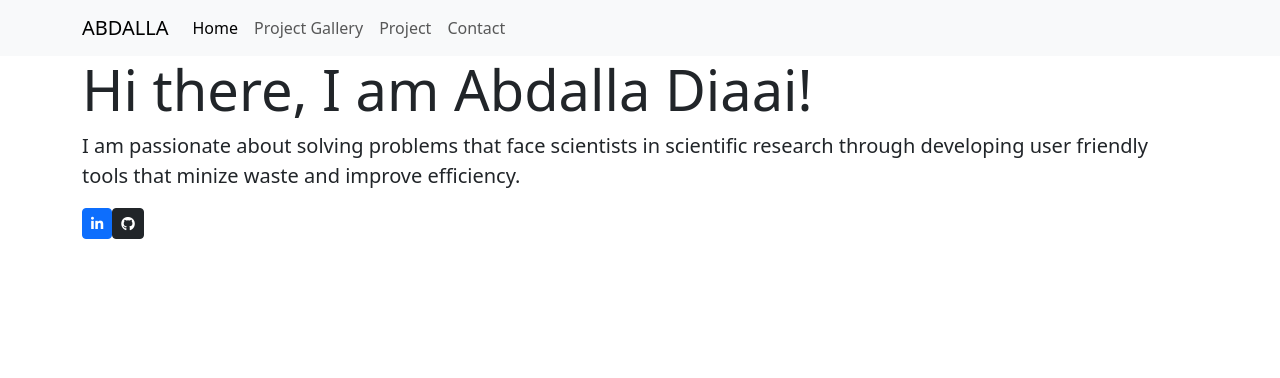
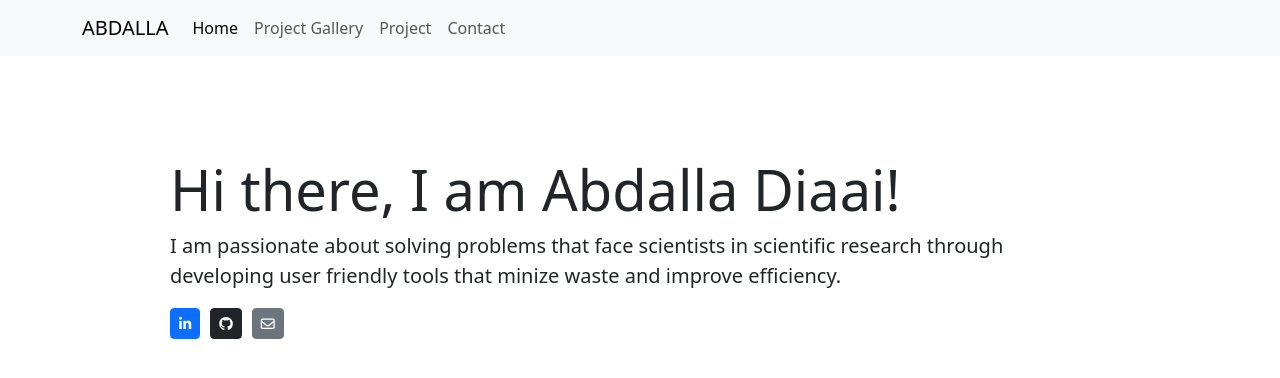
Before and after one commit to abdalla-diaai/my-portfolio, a React (Vite) app in the folder portfolio/: page / in a window 1280 px wide. Shown: the top 378 px of the page. Built offline with nearby package versions, Linux system fonts and the light colour scheme.

Commit message:
added some styles to home and contact components. Added awesome icons to email, github and linkedin.

```diff
--- a/portfolio/src/components/pages/Contact.jsx
+++ b/portfolio/src/components/pages/Contact.jsx
@@ -1,6 +1,6 @@
 import React, { useState } from "react";
 import Container from "react-bootstrap/Container";
-
+import "./styles.css";
 export default function Contact() {
   // Setting initial state to an object
   const [formData, setFormData] = useState({
@@ -34,7 +34,12 @@ export default function Contact() {
 
   // Notice how each input has a `value`, `name`, and `onChange` prop
   return (
-    <Container>
+    <Container id="contact-us">
+      <h1 className="display-4">Contact Us</h1>
+      <p className="lead">
+        Let’s get this conversation started. Tell us a bit about yourself, and
+        we’ll get in touch as soon as we can.
+      </p>
       <form className="form">
         <input
           className="form-control"
@@ -68,6 +73,11 @@ export default function Contact() {
           Send
         </button>
       </form>
+      <p className="lead">
+        By submitting my personal data, I consent to Zendesk collecting,
+        processing, and storing my information in accordance with the <a href="https://www.zendesk.co.uk/company/agreements-and-terms/privacy-notice/">Zendesk
+        Privacy Notice</a>.
+      </p>
     </Container>
   );
 }
--- a/portfolio/src/components/pages/Home.jsx
+++ b/portfolio/src/components/pages/Home.jsx
@@ -1,28 +1,36 @@
 import React from "react";
 import Container from "react-bootstrap/Container";
-
+import "./styles.css";
 export default function Home() {
   return (
-    <Container>
+    <Container id="home">
       <h1 className="display-4">Hi there, I am Abdalla Diaai!</h1>
       <p className="lead">
-        I am passionate about solving problems that face scientists in scientific research through developing user friendly tools that minize waste and
-        improve efficiency.
+        I am passionate about solving problems that face scientists in
+        scientific research through developing user friendly tools that minize
+        waste and improve efficiency.
       </p>
       <p className="lead">
         <a
-          className="btn btn-primary btn-sm"
+          className="btn btn-primary btn-sm home-btn"
           href="https://www.linkedin.com/in/abdalla-diaai-mohamed-434096218/"
           role="button"
         >
-          <i class="fa-brands fa-linkedin-in"></i>
+          <i className="fa-brands fa-linkedin-in"></i>
         </a>
         <a
-          className="btn btn-dark btn-sm"
+          className="btn btn-dark btn-sm home-btn"
           href="https://github.com/abdalla-diaai"
           role="button"
         >
-          <i class="fa-brands fa-github"></i>
+          <i className="fa-brands fa-github"></i>
+        </a>
+        <a
+          className="btn btn-secondary btn-sm home-btn"
+          href="mailto:abdalla.diaai@outlook.com"
+          role="button"
+        >
+          <i class="fa-regular fa-envelope"></i>
         </a>
       </p>
     </Container>
--- /dev/null
+++ b/portfolio/src/components/pages/styles.css
@@ -0,0 +1,14 @@
+#home, #contact-us {
+    padding: 100px;
+}
+
+.home-btn {
+    margin-inline-end: 10px;
+}
+
+.form {
+    padding: 50px;
+}
+.form-control {
+    margin-block-end: 10px;
+}
--- a/portfolio/src/index.css
+++ b/portfolio/src/index.css
@@ -7,11 +7,9 @@
   color: rgba(255, 255, 255, 0.87);
   background-color: #242424;
 
-  font-synthesis: none;
   text-rendering: optimizeLegibility;
   -webkit-font-smoothing: antialiased;
   -moz-osx-font-smoothing: grayscale;
-  -webkit-text-size-adjust: 100%;
 }
 
 a {
```
